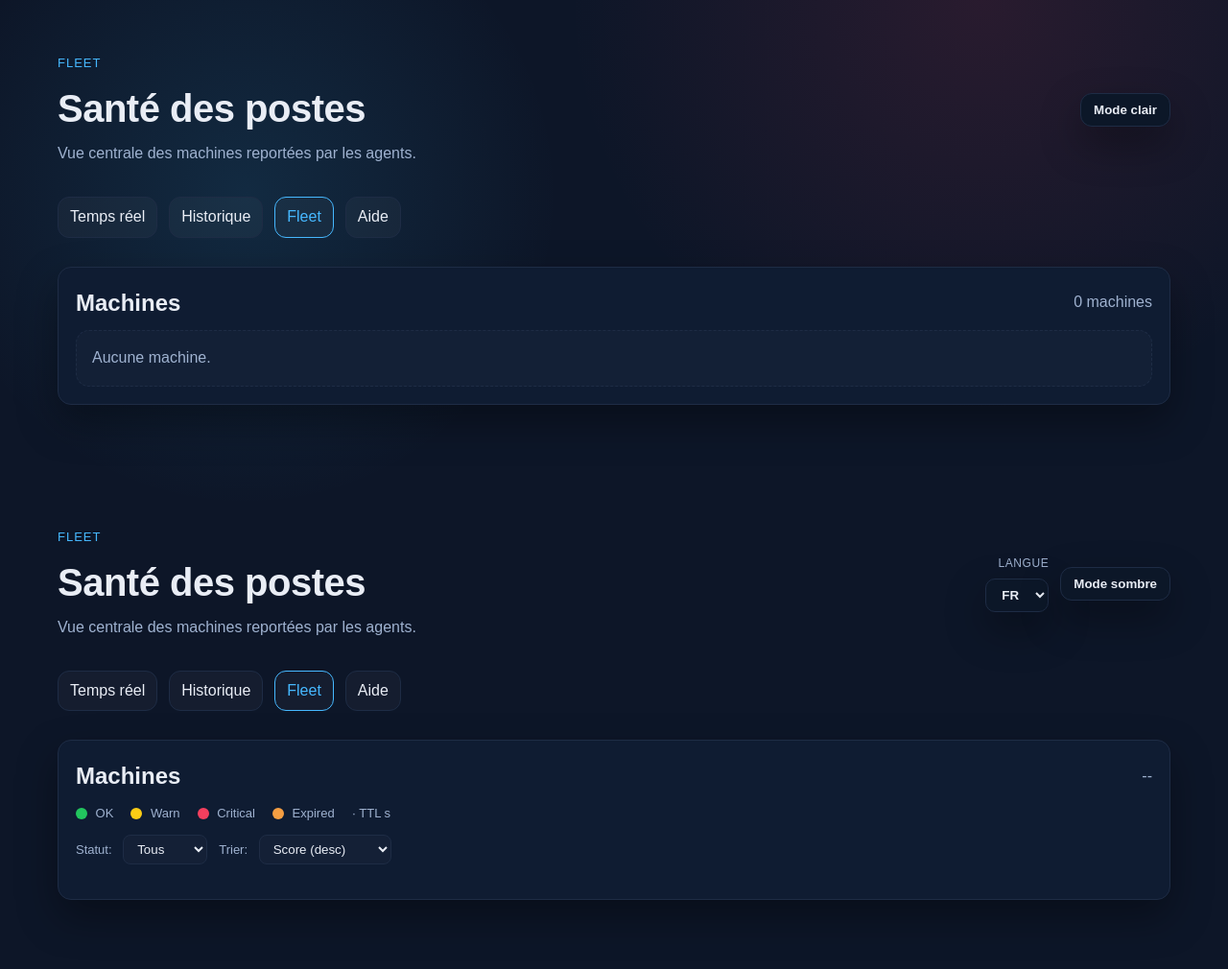
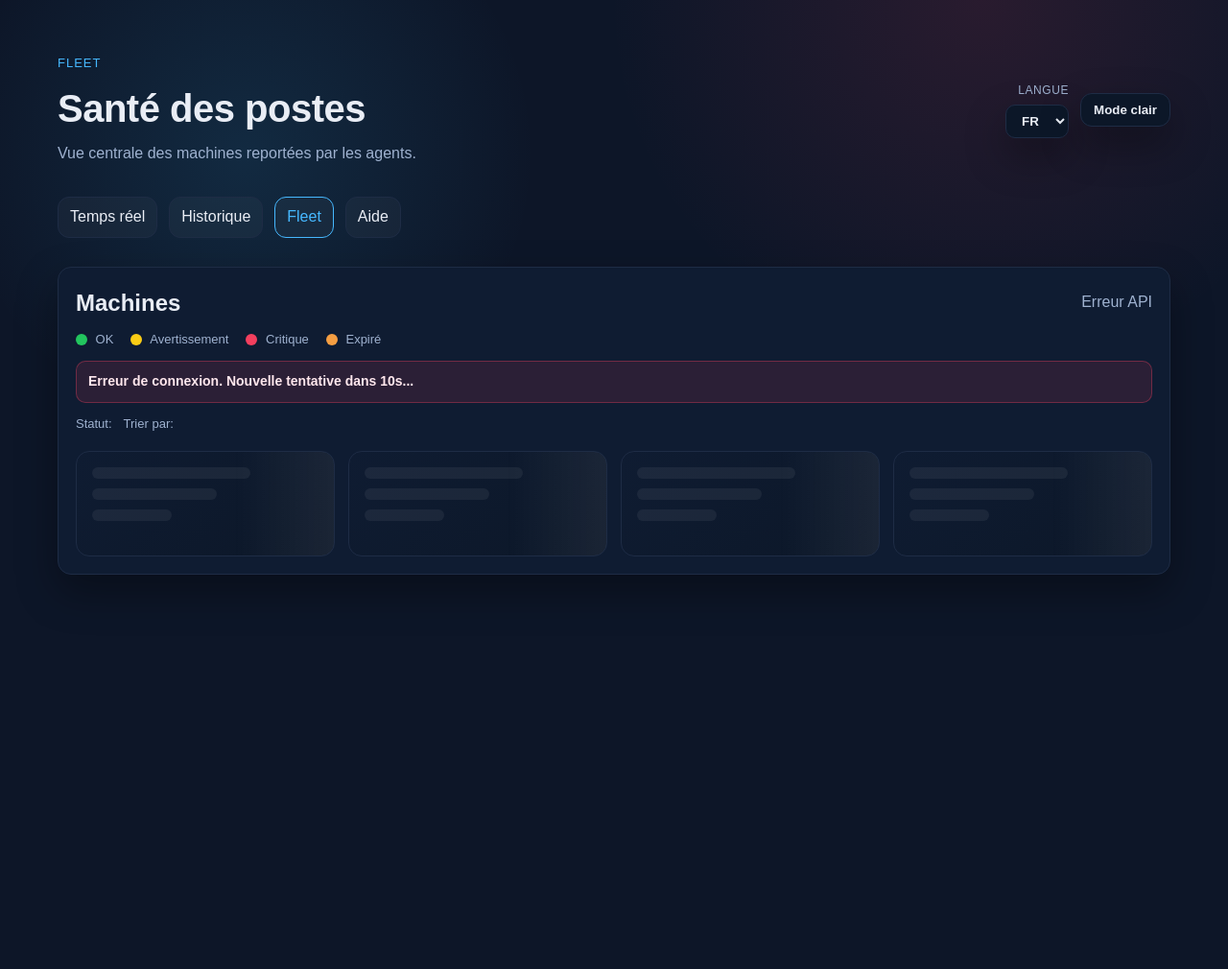
Before and after one commit to BunaTech-G/Dash-Fleet, a Flask app: page /fleet in a window 1280 px wide. Shown: the whole page at 96% size. After the commit the page ends 599 px from the top, so only its background shows below. Run offline with Flask 2, Linux system fonts and the light colour scheme; data that the repository does not hold is empty.

Commit message:
refactor: complete professional redesign of fleet.html - clean architecture, no duplicates, proper filtering/sorting

```diff
--- a/templates/fleet.html
+++ b/templates/fleet.html
@@ -1,149 +1,18 @@
 <!doctype html>
 <html lang="fr">
 <head>
-    <link rel="icon" type="image/svg+xml" href="/static/favicon.svg">
+  <link rel="icon" type="image/svg+xml" href="/static/favicon.svg">
   <meta charset="utf-8">
   <meta name="viewport" content="width=device-width, initial-scale=1">
-  <title>Fleet - Machines</title>
+  <title>Fleet - Santé des postes</title>
   <link rel="stylesheet" href="/static/style.css">
+  <script src="/static/i18n.js"></script>
 </head>
 <body>
+  <div id="toast" class="toast" role="status" aria-live="polite"></div>
+
   <main class="page">
-    <header>
-      <div>
-        <p class="eyebrow">Fleet</p>
-        <h1>Santé des postes</h1>
-        <p class="lede">Vue centrale des machines reportées par les agents.</p>
-      </div>
-      <div class="header-actions">
-        <button class="theme-toggle" id="theme-toggle" aria-label="Changer le thème clair/sombre">Mode sombre</button>
-      </div>
-    </header>
-
-    <nav class="nav-links">
-      <a href="/">Temps réel</a>
-      <a href="/history">Historique</a>
-      <a href="/fleet" class="active">Fleet</a>
-      <a href="/help">Aide</a>
-    </nav>
-
-    <section class="table-wrap">
-      <div class="table-header">
-        <h2>Machines</h2>
-        <span class="muted" id="machine-count">Chargement...</span>
-      </div>
-      <div class="table-fleet" id="fleet-cards"></div>
-    </section>
-  </main>
-
-  <script>
-    // ===== THEME =====
-    let theme = localStorage.getItem('theme') === 'light' ? 'light' : 'dark';
-    const themeToggle = document.getElementById('theme-toggle');
-
-    function updateTheme() {
-      document.body.classList.toggle('light', theme === 'light');
-      themeToggle.textContent = theme === 'dark' ? 'Mode clair' : 'Mode sombre';
-    }
-
-    updateTheme();
-    themeToggle.addEventListener('click', () => {
-      theme = theme === 'dark' ? 'light' : 'dark';
-      localStorage.setItem('theme', theme);
-      updateTheme();
-    });
-
-    // ===== FLEET DATA =====
-    let fleetData = [];
-    let isLoading = false;
-    let refreshInterval = null;
-
-    function displayFleet() {
-      const container = document.getElementById('fleet-cards');
-      const counter = document.getElementById('machine-count');
-
-      if (!fleetData || fleetData.length === 0) {
-        container.innerHTML = '<div class="empty" style="margin:0;padding:16px;">Aucune machine.</div>';
-        counter.textContent = '0 machines';
-        return;
-      }
-
-      counter.textContent = `${fleetData.length} machine${fleetData.length > 1 ? 's' : ''}`;
-
-      let html = '';
-      for (let i = 0; i < fleetData.length; i++) {
-        const entry = fleetData[i];
-        const report = entry.report || {};
-        const health = report.health || { score: 0, status: 'ok' };
-        const machineId = entry.id || entry.machine_id || `Machine ${i + 1}`;
-
-        const now = Date.now() / 1000;
-        const expired = (now - entry.ts > 600);
-        const status = expired ? 'expired' : (health.status || 'ok');
-
-        const lastSeen = new Date(entry.ts * 1000).toLocaleString();
-        const cpu = (report.cpu_percent || 0).toFixed(1);
-        const ram = (report.ram_percent || 0).toFixed(1);
-        const disk = (report.disk_percent || 0).toFixed(1);
-        const uptime = report.uptime_hms || '--';
-        const score = health.score || 0;
-
-        html += `
-          <article class="card status-${status}">
-            <div style="display:flex;align-items:center;justify-content:space-between;gap:8px;">
-              <div class="label">${machineId}</div>
-              <span class="badge badge-score badge-${status}">${score}/100</span>
-            </div>
-            <div class="meta">
-              <span class="dot dot-${status}"></span>
-              ${status.toUpperCase()} · ${uptime}
-            </div>
-            <div class="meta">
-              🖥️ CPU <b>${cpu}%</b> · 💾 RAM <b>${ram}%</b> · 📦 Disk <b>${disk}%</b>
-            </div>
-            <div class="meta muted">
-              Dernier: ${lastSeen}${expired ? ' ⚠️' : ''}
-            </div>
-          </article>
-        `;
-      }
-
-      container.innerHTML = html;
-    }
-
-    function fetchFleet() {
-      if (isLoading) return;
-      isLoading = true;
-
-      fetch('/api/fleet/public')
-        .then(response => {
-          if (!response.ok) throw new Error(`HTTP ${response.status}`);
-          return response.json();
-        })
-        .then(data => {
-          fleetData = data.data || [];
-          displayFleet();
-        })
-        .catch(error => {
-          console.error('Erreur fleet:', error);
-          document.getElementById('fleet-cards').innerHTML = '<div class="empty" style="margin:0;padding:16px;">Erreur: ' + error.message + '</div>';
-        })
-        .finally(() => {
-          isLoading = false;
-        });
-    }
-
-    // Charger une première fois
-    fetchFleet();
-
-    // Rafraîchir toutes les 5 secondes
-    if (refreshInterval) clearInterval(refreshInterval);
-    refreshInterval = setInterval(fetchFleet, 5000);
-  </script>
-</body>
-</html>
-    <div id="toast" class="toast" role="status" aria-live="polite"></div>
-  <main class="page">
+    <!-- ===== HEADER ===== -->
     <header>
       <div>
         <p class="eyebrow" id="fleet-eyebrow">Fleet</p>
@@ -164,6 +33,7 @@
       </div>
     </header>
 
+    <!-- ===== NAVIGATION ===== -->
     <nav class="nav-links">
       <a href="/" id="nav-live">Temps réel</a>
       <a href="/history" id="nav-history">Historique</a>
@@ -171,72 +41,91 @@
       <a href="/help" id="nav-help">Aide</a>
     </nav>
 
+    <!-- ===== FLEET SECTION ===== -->
     <section class="table-wrap">
       <div class="table-header">
-        <h2 id="fleet-table-title">Machines</h2>
-        <span class="muted" id="fleet-meta">--</span>
+        <h2 id="fleet-title-section">Machines</h2>
+        <span class="muted" id="fleet-meta">-</span>
       </div>
-      <div class="legend-status" style="margin-bottom:10px;font-size:13px;color:var(--muted);display:flex;gap:18px;flex-wrap:wrap;align-items:center;">
+
+      <!-- Status Legend -->
+      <div class="legend-status" style="margin-bottom: 12px; font-size: 13px; color: var(--muted); display: flex; gap: 18px; flex-wrap: wrap; align-items: center;">
         <span><span class="dot dot-ok"></span> OK</span>
-        <span><span class="dot dot-warn"></span> Warn</span>
-        <span><span class="dot dot-critical"></span> Critical</span>
-        <span><span class="dot dot-expired"></span> Expired</span>
-        <span class="muted">· TTL {{ fleet_ttl_seconds }}s</span>
+        <span><span class="dot dot-warn"></span> Avertissement</span>
+        <span><span class="dot dot-critical"></span> Critique</span>
+        <span><span class="dot dot-expired"></span> Expiré</span>
       </div>
-      <div id="fleet-error" class="inline-error" role="status" aria-live="polite"></div>
+
+      <!-- Error Box -->
+      <div id="fleet-error" class="inline-error" role="status" aria-live="polite" style="display: none;"></div>
+
+      <!-- Fleet Controls -->
       <div class="fleet-controls">
-        <label>Statut:
+        <label id="label-filter">Statut:
           <select id="filter-status" class="control-select">
             <option value="all">Tous</option>
             <option value="ok">OK</option>
-            <option value="warn">Warn</option>
-            <option value="critical">Critical</option>
-            <option value="expired">Expired</option>
+            <option value="warn">Avertissement</option>
+            <option value="critical">Critique</option>
+            <option value="expired">Expiré</option>
           </select>
         </label>
-        <label>Trier:
+        <label id="label-sort">Trier par:
           <select id="sort-by" class="control-select">
-            <option value="score_desc">Score (desc)</option>
-            <option value="score_asc">Score (asc)</option>
+            <option value="score_desc">Score (décroissant)</option>
+            <option value="score_asc">Score (croissant)</option>
             <option value="last_desc">Dernier (récent)</option>
             <option value="last_asc">Dernier (ancien)</option>
           </select>
         </label>
       </div>
+
+      <!-- Fleet Cards Grid -->
       <div class="table-fleet" id="fleet-cards" aria-label="Liste des machines" tabindex="2"></div>
+
+      <!-- Empty State -->
+      <div class="empty" id="empty-state" hidden>
+        <p id="empty-title">Aucune machine reportée.</p>
+        <p class="muted" id="empty-hint">Déployer un agent qui POST sur /api/fleet/report.</p>
+      </div>
     </section>
-
-    <div class="empty" id="empty-state" hidden>
-      <p id="empty-title">Aucune machine reportée.</p>
-      <p class="muted" id="empty-hint">Déployer un agent qui POST sur /api/fleet/report avec FLEET_TOKEN.</p>
-    </div>
   </main>
 
   <script src="/static/fleet-auth.js"></script>
   <script>
-    function showToast(msg, type='info', duration=3200) {
-      const toast = document.getElementById('toast');
-      if (!toast) return;
-      toast.textContent = msg;
-      toast.style.background = type==='error' ? '#f43f5e' : (type==='success' ? '#22c55e' : 'var(--accent)');
-      toast.style.color = type==='error' ? '#fff' : '#04263a';
-      toast.style.display = 'block';
-      setTimeout(()=>{ toast.style.display = 'none'; }, duration);
-    }
+    // ===== CONFIGURATION =====
+    const FLEET_TTL = 600; // 10 minutes
+    const REFRESH_INTERVAL = 5000; // 5 secondes
+    const SKELETON_COUNT = 4;
 
+    // ===== DOM ELEMENTS =====
     const langSelect = document.getElementById('lang-select');
     const themeToggle = document.getElementById('theme-toggle');
     const fleetCards = document.getElementById('fleet-cards');
     const filterStatus = document.getElementById('filter-status');
     const sortBy = document.getElementById('sort-by');
-    const fleetTTL = parseInt('{{ fleet_ttl_seconds }}', 10) || 600;
-    const refreshBaseMs = 5000;
+    const fleetMeta = document.getElementById('fleet-meta');
+    const emptyState = document.getElementById('empty-state');
+    const fleetError = document.getElementById('fleet-error');
+
+    // ===== STATE =====
+    let fleetRawData = [];
+    let loading = false;
     let refreshTimer = null;
     let errorStreak = 0;
-    let loading = false;
-    let fleetRawData = [];
+    let theme = localStorage.getItem('theme') === 'light' ? 'light' : 'dark';
     let t = dashboardI18n.get();
-    let theme = localStorage.getItem('theme') === 'light' ? 'light' : 'dark';
+
+    // ===== UTILITIES =====
+    function showToast(msg, type = 'info', duration = 3200) {
+      const toast = document.getElementById('toast');
+      if (!toast) return;
+      toast.textContent = msg;
+      toast.style.background = type === 'error' ? '#f43f5e' : (type === 'success' ? '#22c55e' : 'var(--accent)');
+      toast.style.color = type === 'error' ? '#fff' : '#04263a';
+      toast.style.display = 'block';
+      setTimeout(() => { toast.style.display = 'none'; }, duration);
+    }
 
     function updateThemeButton() {
       if (!themeToggle) return;
@@ -251,30 +140,31 @@
     }
 
     function applyStaticTexts() {
-      document.getElementById('lang-label').textContent = t.langLabel;
-      document.getElementById('nav-live').textContent = t.navLive;
-      document.getElementById('nav-history').textContent = t.navHistory;
-      document.getElementById('nav-fleet').textContent = t.navFleet || 'Fleet';
-
-      document.getElementById('fleet-eyebrow').textContent = t.fleetEyebrow || 'Fleet';
+      document.getElementById('fleet-eyebrow').textContent = t.navFleet || 'Fleet';
       document.getElementById('fleet-title').textContent = t.fleetTitle || 'Santé des postes';
       document.getElementById('fleet-subtitle').textContent = t.fleetSubtitle || 'Vue centrale des machines reportées par les agents.';
-      document.getElementById('fleet-table-title').textContent = t.fleetTableTitle || 'Machines';
-      document.getElementById('empty-title').textContent = t.fleetEmptyTitle || 'Aucune machine reportée.';
-      document.getElementById('empty-hint').textContent = t.fleetEmptyHint || 'Déployer un agent qui POST sur /api/fleet/report avec FLEET_TOKEN.';
+      document.getElementById('lang-label').textContent = t.langLabel || 'Langue';
+      document.getElementById('nav-live').textContent = t.navLive || 'Temps réel';
+      document.getElementById('nav-history').textContent = t.navHistory || 'Historique';
+      document.getElementById('nav-fleet').textContent = t.navFleet || 'Fleet';
+      document.getElementById('nav-help').textContent = t.navHelp || 'Aide';
+      document.getElementById('fleet-title-section').textContent = t.machinesTitle || 'Machines';
+      document.getElementById('label-filter').textContent = t.filterLabel || 'Statut:';
+      document.getElementById('label-sort').textContent = t.sortLabel || 'Trier par:';
+      document.getElementById('empty-title').textContent = t.emptyFleet || 'Aucune machine reportée.';
+      document.getElementById('empty-hint').textContent = t.emptyFleetHint || 'Déployer un agent qui POST sur /api/fleet/report.';
       updateThemeButton();
     }
 
-
-    function statusClass(status, lastSeenTs) {
+    function getStatusClass(status, lastSeenTs) {
       const now = Date.now() / 1000;
+      if (now - lastSeenTs > FLEET_TTL) return 'status-expired';
       if (status === 'critical') return 'status-critical';
-      if (now - lastSeenTs > 600) return 'status-expired';
       if (status === 'warn') return 'status-warn';
       return 'status-ok';
     }
 
-    function renderSkeleton(count = 6) {
+    function renderSkeleton(count = SKELETON_COUNT) {
       fleetCards.innerHTML = '';
       for (let i = 0; i < count; i++) {
         const card = document.createElement('article');
@@ -291,32 +181,50 @@
 
     function renderFleet(data) {
       fleetCards.innerHTML = '';
-      if (!data.length) {
-        document.getElementById('empty-state').hidden = false;
+
+      if (!data || data.length === 0) {
+        emptyState.hidden = false;
+        fleetMeta.textContent = '0 machines';
         return;
       }
-      document.getElementById('empty-state').hidden = true;
+
+      emptyState.hidden = true;
+      fleetMeta.textContent = `${data.length} machine${data.length !== 1 ? 's' : ''}`;
 
       data.forEach((entry, i) => {
         const report = entry.report || {};
         const health = report.health || { score: 0, status: 'ok' };
+        const now = Date.now() / 1000;
+        const expired = (now - entry.ts > FLEET_TTL);
+        const status = expired ? 'expired' : (health.status || 'ok');
         const lastSeen = new Date(entry.ts * 1000).toLocaleString();
-        const now = Date.now() / 1000;
-        const expired = (now - entry.ts > fleetTTL);
-        const status = expired ? 'expired' : health.status;
+
         const card = document.createElement('article');
-        card.className = `card ${statusClass(status, entry.ts)} fade-in`;
+        card.className = `card ${getStatusClass(status, entry.ts)} fade-in`;
         card.style.animationDelay = (i * 0.07) + 's';
         card.setAttribute('aria-label', `Machine ${entry.id || 'machine'}`);
         card.setAttribute('tabindex', 3 + i);
+
+        const cpu = report.cpu_percent?.toFixed?.(1) || '--';
+        const ram = report.ram_percent?.toFixed?.(1) || '--';
+        const disk = report.disk_percent?.toFixed?.(1) || '--';
+        const uptime = report.uptime_hms || '--';
+        const score = health.score || 0;
+
         card.innerHTML = `
-          <div style="display:flex;align-items:center;justify-content:space-between;gap:8px;">
+          <div style="display: flex; align-items: center; justify-content: space-between; gap: 8px;">
             <div class="label">${entry.id || 'machine'}</div>
-            <span class="badge badge-score badge-${status} fade-in" style="animation-delay:${i*0.07+0.1}s">${health.score || 0}/100</span>
+            <span class="badge badge-score badge-${status}">${score}/100</span>
           </div>
-          <div class="meta" style="margin-bottom:4px"><span class="dot dot-${status}"></span> ${status.toUpperCase()} · ${report.uptime_hms || ''}</div>
-          <div class="meta">CPU <b>${report.cpu_percent?.toFixed?.(1) || '--'}</b>% · RAM <b>${report.ram_percent?.toFixed?.(1) || '--'}</b>% · Disk <b>${report.disk_percent?.toFixed?.(1) || '--'}</b>%</div>
-          <div class="meta muted">Dernier: ${lastSeen} (${entry.client || ''})${expired ? ' ⚠️' : ''}</div>
+          <div class="meta" style="margin-bottom: 4px;">
+            <span class="dot dot-${status}"></span> ${status.toUpperCase()} · ${uptime}
+          </div>
+          <div class="meta">
+            CPU <b>${cpu}%</b> · RAM <b>${ram}%</b> · Disk <b>${disk}%</b>
+          </div>
+          <div class="meta muted">
+            ${lastSeen}${expired ? ' ⚠️' : ''}
+          </div>
         `;
         fleetCards.appendChild(card);
       });
@@ -324,17 +232,20 @@
 
     function applyFilterSortAndRender() {
       let data = (fleetRawData || []).slice();
+
+      // Filter by status
       const statusFilter = filterStatus?.value || 'all';
       if (statusFilter !== 'all') {
         data = data.filter((entry) => {
           const st = (entry.report?.health?.status) || 'ok';
           const now = Date.now() / 1000;
-          const isExpired = (now - entry.ts > fleetTTL);
+          const isExpired = (now - entry.ts > FLEET_TTL);
           if (statusFilter === 'expired') return isExpired;
           return st === statusFilter && !isExpired;
         });
       }
 
+      // Sort
       const sortVal = sortBy?.value || 'score_desc';
       data.sort((a, b) => {
         const ha = a.report?.health?.score || 0;
@@ -350,58 +261,54 @@
         }
       });
 
-      document.getElementById('fleet-meta').textContent = `${data.length || 0} machines`;
-      renderFleet(data || []);
+      renderFleet(data);
     }
 
-    function scheduleNext(delay) {
+    function scheduleRefresh(delay = REFRESH_INTERVAL) {
       if (refreshTimer) clearTimeout(refreshTimer);
       refreshTimer = setTimeout(refreshFleet, delay);
     }
 
     function refreshFleet() {
-      if (loading) return; // évite les appels concurrents
+      if (loading) return;
       loading = true;
-      const meta = document.getElementById('fleet-meta');
-      if (meta) meta.textContent = 'Chargement...';
-      renderSkeleton(4);
+
+      fleetMeta.textContent = 'Chargement...';
+      renderSkeleton();
+
       authFetch('/api/fleet')
-        .then((resp) => resp.json())
+        .then((resp) => {
+          if (!resp.ok) throw new Error(`HTTP ${resp.status}`);
+          return resp.json();
+        })
         .then((data) => {
           errorStreak = 0;
           fleetRawData = data.data || [];
           applyFilterSortAndRender();
-          if (meta) meta.textContent = `${fleetRawData.length} machines`;
-          const errBox = document.getElementById('fleet-error');
-          if (errBox) errBox.style.display = 'none';
-          scheduleNext(refreshBaseMs);
+          if (fleetError) fleetError.style.display = 'none';
+          scheduleRefresh();
         })
         .catch((err) => {
-          console.error(err);
+          console.error('Fleet error:', err);
           errorStreak += 1;
-          if (meta) meta.textContent = 'Erreur API';
+          fleetMeta.textContent = 'Erreur API';
+
+          if (fleetError) {
+            fleetError.textContent = `Erreur de connexion. Nouvelle tentative dans ${Math.ceil(Math.min(REFRESH_INTERVAL * Math.pow(2, errorStreak), 30000) / 1000)}s...`;
+            fleetError.style.display = 'block';
+          }
+
           showToast('Erreur de récupération de la flotte', 'error');
-          const errBox = document.getElementById('fleet-error');
-          if (errBox) {
-            errBox.textContent = 'Erreur API. Nouvelle tentative...';
-            errBox.style.display = 'block';
-          }
-          const backoff = Math.min(refreshBaseMs * Math.pow(2, errorStreak), 30000);
-          scheduleNext(backoff);
+
+          const backoff = Math.min(REFRESH_INTERVAL * Math.pow(2, errorStreak), 30000);
+          scheduleRefresh(backoff);
         })
-        .finally(() => { loading = false; });
+        .finally(() => {
+          loading = false;
+        });
     }
 
-    dashboardI18n.bindSelect(langSelect);
-    dashboardI18n.subscribe((lang, nextT) => {
-      t = nextT;
-      if (langSelect) {
-        langSelect.value = lang;
-      }
-      applyStaticTexts();
-      refreshFleet();
-    });
-
+    // ===== EVENT LISTENERS =====
     if (filterStatus) filterStatus.addEventListener('change', applyFilterSortAndRender);
     if (sortBy) sortBy.addEventListener('change', applyFilterSortAndRender);
 
@@ -411,9 +318,18 @@
       });
     }
 
+    // ===== INTERNATIONALIZATION =====
+    dashboardI18n.bindSelect(langSelect);
+    dashboardI18n.subscribe((lang, nextT) => {
+      t = nextT;
+      if (langSelect) langSelect.value = lang;
+      applyStaticTexts();
+    });
+
+    // ===== INITIALIZATION =====
     setTheme(theme);
+    applyStaticTexts();
     refreshFleet();
-    startAutoRefresh();
   </script>
 </body>
 </html>
```
